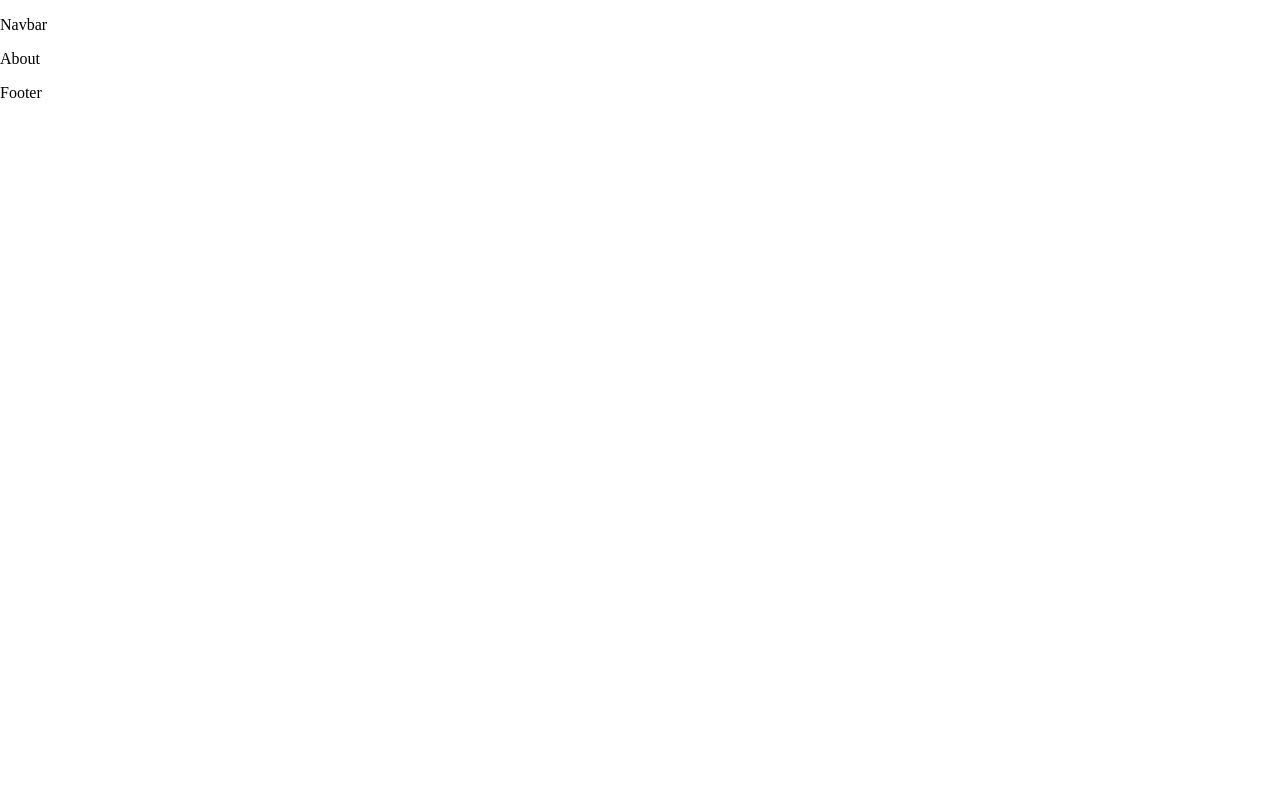
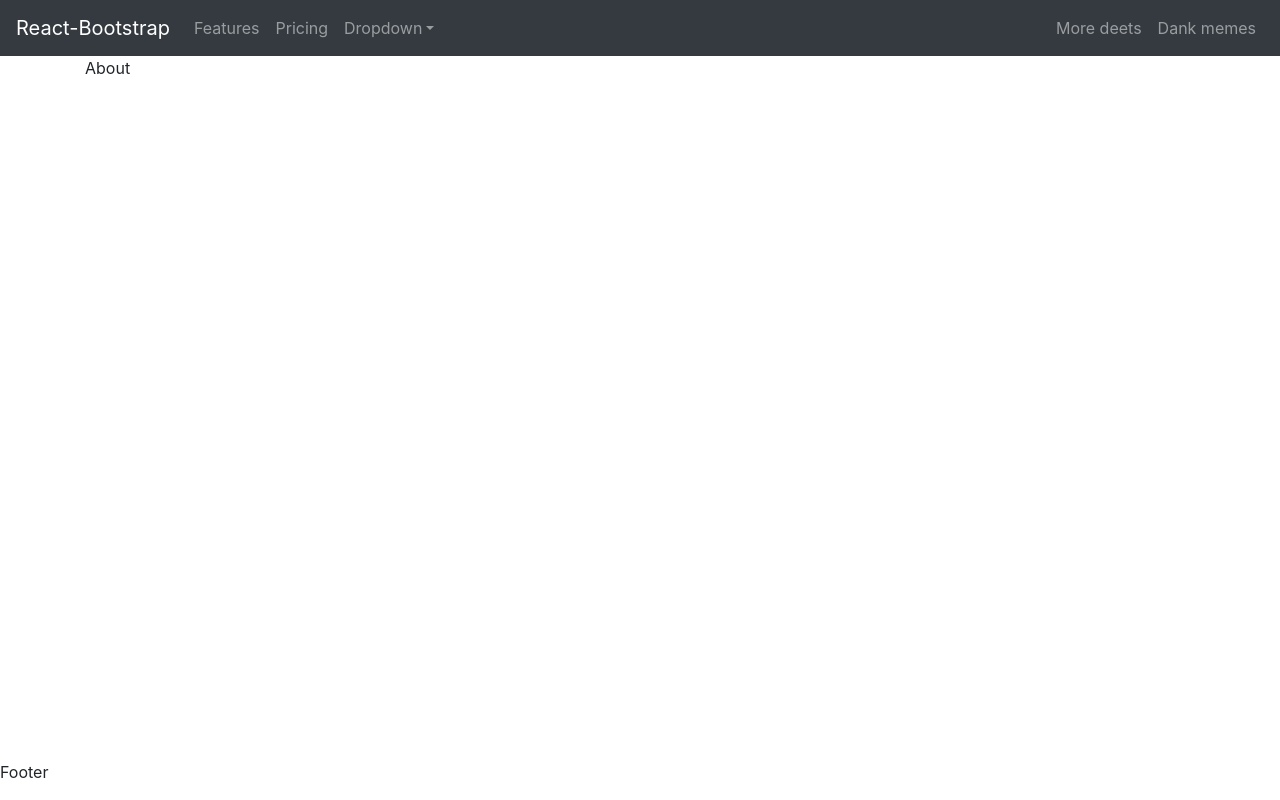
Before and after one commit to Abdullahliaqat9010/donate-plasma, a React (Create React App) app: page /about in a window 1280 px wide. Built offline with nearby package versions, Linux system fonts and the light colour scheme.

Commit message:
added bootstrap navbar

```diff
--- a/src/App.js
+++ b/src/App.js
@@ -8,12 +8,15 @@ import FindDonor from './screens/findDonor'
 import ManageProfile from './screens/manageProfile'
 import About from './screens/about'
 import NoPage from './screens/nopage'
+import Layout from './components/layout'
+import 'bootstrap/dist/css/bootstrap.min.css';
 
 function App() {
 
   return (
     <React.Fragment>
       <NavBar/>
+      <Layout>
         <Router>
             <Switch>
               <Route path='/' exact component={Home} />
@@ -24,6 +27,7 @@ function App() {
               <Route component={NoPage} />
             </Switch>
         </Router>
+      </Layout>
       <Footer/>
     </React.Fragment>
   );
--- a/src/components/footer.js
+++ b/src/components/footer.js
@@ -2,7 +2,7 @@ import React from 'react'
 
 const Footer = ()=>{
     return(
-        <div >
+        <div style={{bottom:0,left:0,position:"absolute"}} >
             <p>Footer</p>
         </div>
     )
--- /dev/null
+++ b/src/components/layout.js
@@ -0,0 +1,12 @@
+import React from 'react'
+import {Container} from 'react-bootstrap'
+
+const Layout = (props) => {
+    return(
+        <Container >
+            {props.children}
+        </Container>
+    )
+}
+
+export default Layout
--- a/src/components/navbar.js
+++ b/src/components/navbar.js
@@ -1,11 +1,31 @@
 import React from 'react'
-
+import {Navbar,Nav,NavDropdown} from 'react-bootstrap'
 
 const NavBar = ()=>{
     return (
-        <div >
-            <p>Navbar</p>
-        </div>
+        <Navbar collapseOnSelect expand="lg" bg="dark" variant="dark">
+            <Navbar.Brand href="#home">React-Bootstrap</Navbar.Brand>
+            <Navbar.Toggle aria-controls="responsive-navbar-nav" />
+            <Navbar.Collapse id="responsive-navbar-nav">
+                <Nav className="mr-auto">
+                <Nav.Link href="#features">Features</Nav.Link>
+                <Nav.Link href="#pricing">Pricing</Nav.Link>
+                <NavDropdown title="Dropdown" id="collasible-nav-dropdown">
+                    <NavDropdown.Item href="#action/3.1">Action</NavDropdown.Item>
+                    <NavDropdown.Item href="#action/3.2">Another action</NavDropdown.Item>
+                    <NavDropdown.Item href="#action/3.3">Something</NavDropdown.Item>
+                    <NavDropdown.Divider />
+                    <NavDropdown.Item href="#action/3.4">Separated link</NavDropdown.Item>
+                </NavDropdown>
+                </Nav>
+                <Nav>
+                <Nav.Link href="#deets">More deets</Nav.Link>
+                <Nav.Link eventKey={2} href="#memes">
+                    Dank memes
+                </Nav.Link>
+                </Nav>
+            </Navbar.Collapse>
+        </Navbar>
     )
 }
 
```
Lines whose indentation alone changed are shown as unchanged.
